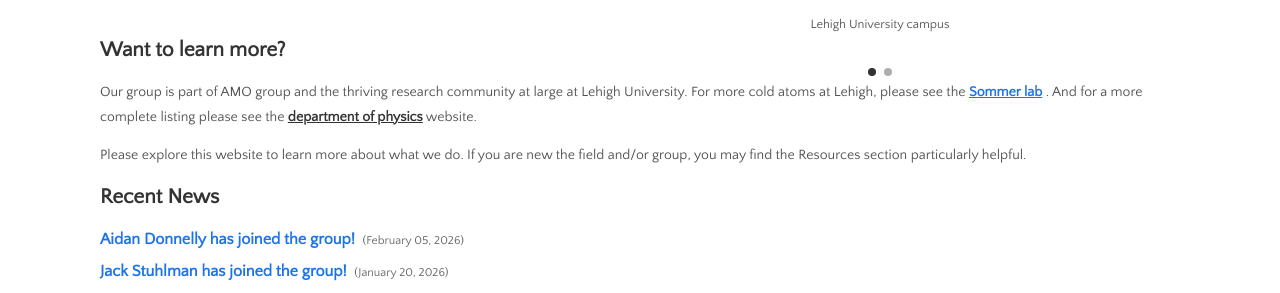
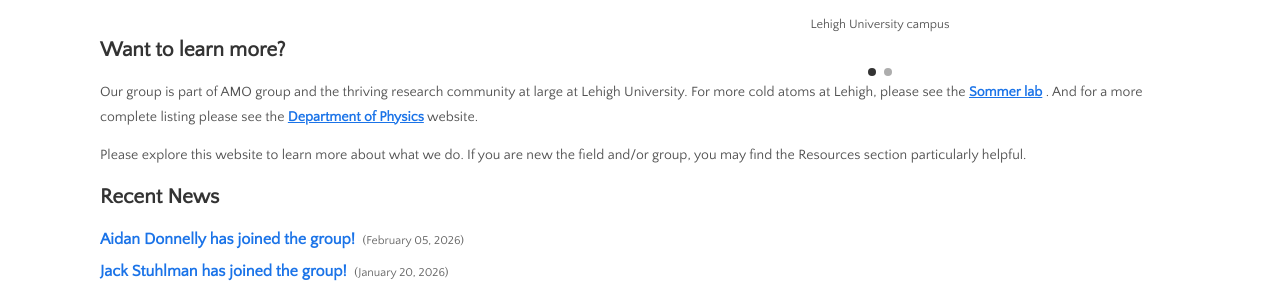
Before and after one commit to fujiwara-quantum-lab/fujiwara-quantum-lab.github.io, a Jekyll site: the page built from index.md, in a window 1280 px wide. Shown: the part 595-888 px from the top of the page. Built offline with Jekyll 4.4.1, drawn with Linux system fonts in a browser that asks for light colours; part of the change alters nothing that is shown.

```diff
--- a/index.md
+++ b/index.md
@@ -21,7 +21,7 @@ permalink: /
 
 ## Want to learn more?
 
-Our group is part of AMO group and the thriving research community at large at Lehigh University. For more cold atoms at Lehigh, please see the [**Sommer lab**](https://sites.google.com/lehigh.edu/sommerlab/home){: .link-blue } . And for a more complete listing please see the [**department of physics**](https://physics.cas.lehigh.edu/research) website.
+Our group is part of AMO group and the thriving research community at large at Lehigh University. For more cold atoms at Lehigh, please see the [**Sommer lab**](https://sites.google.com/lehigh.edu/sommerlab/home){: .link-blue target="_blank"} . And for a more complete listing please see the [**Department of Physics**](https://physics.cas.lehigh.edu/research){: .link-blue target="_blank"} website.
 
 Please explore this website to learn more about what we do.  If you are new the field and/or group, you may find the Resources section particularly helpful.
 
```
